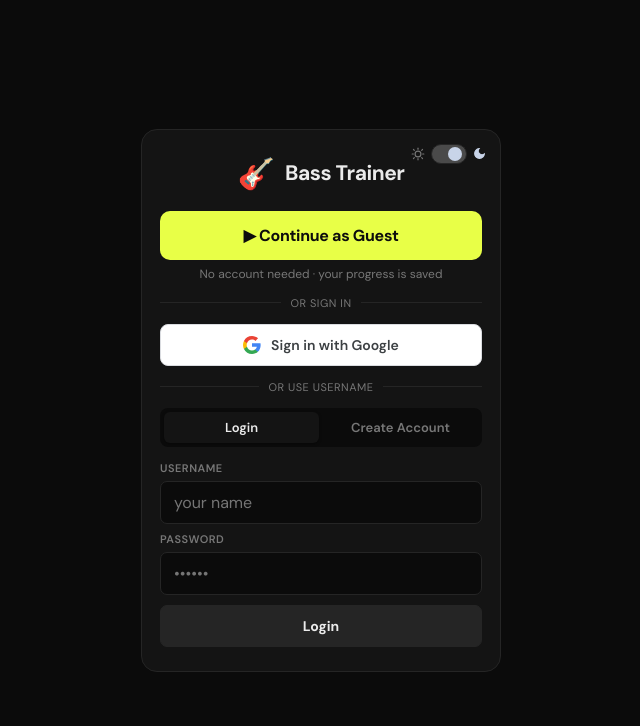
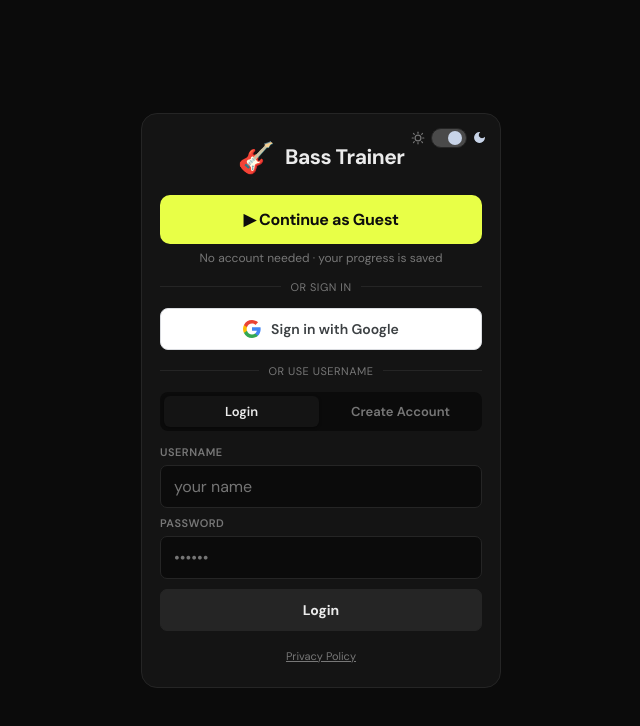
Before and after one commit to topazb/bass_trainer, a React (Vite) app in the folder frontend/: page / in a window 1280 px wide. Shown: the top 726 px of the page, without its empty margins (319-959 px from the left). Built offline with nearby package versions, Linux system fonts and the light colour scheme.

Commit message:
feat: add privacy policy link to login screen

```diff
--- a/frontend/src/LoginScreen.jsx
+++ b/frontend/src/LoginScreen.jsx
@@ -118,6 +118,13 @@ export default function LoginScreen({ onAuth, oauthError }) {
             {loading ? "..." : mode === "login" ? "Login" : "Create Account"}
           </button>
         </form>
+
+        <p style={{ textAlign: "center", fontSize: 11, color: "var(--text-muted)", marginTop: 4 }}>
+          <a href="/privacy.html" target="_blank" rel="noopener noreferrer"
+            style={{ color: "var(--text-muted)", textDecoration: "underline" }}>
+            Privacy Policy
+          </a>
+        </p>
       </div>
     </div>
   );
```
